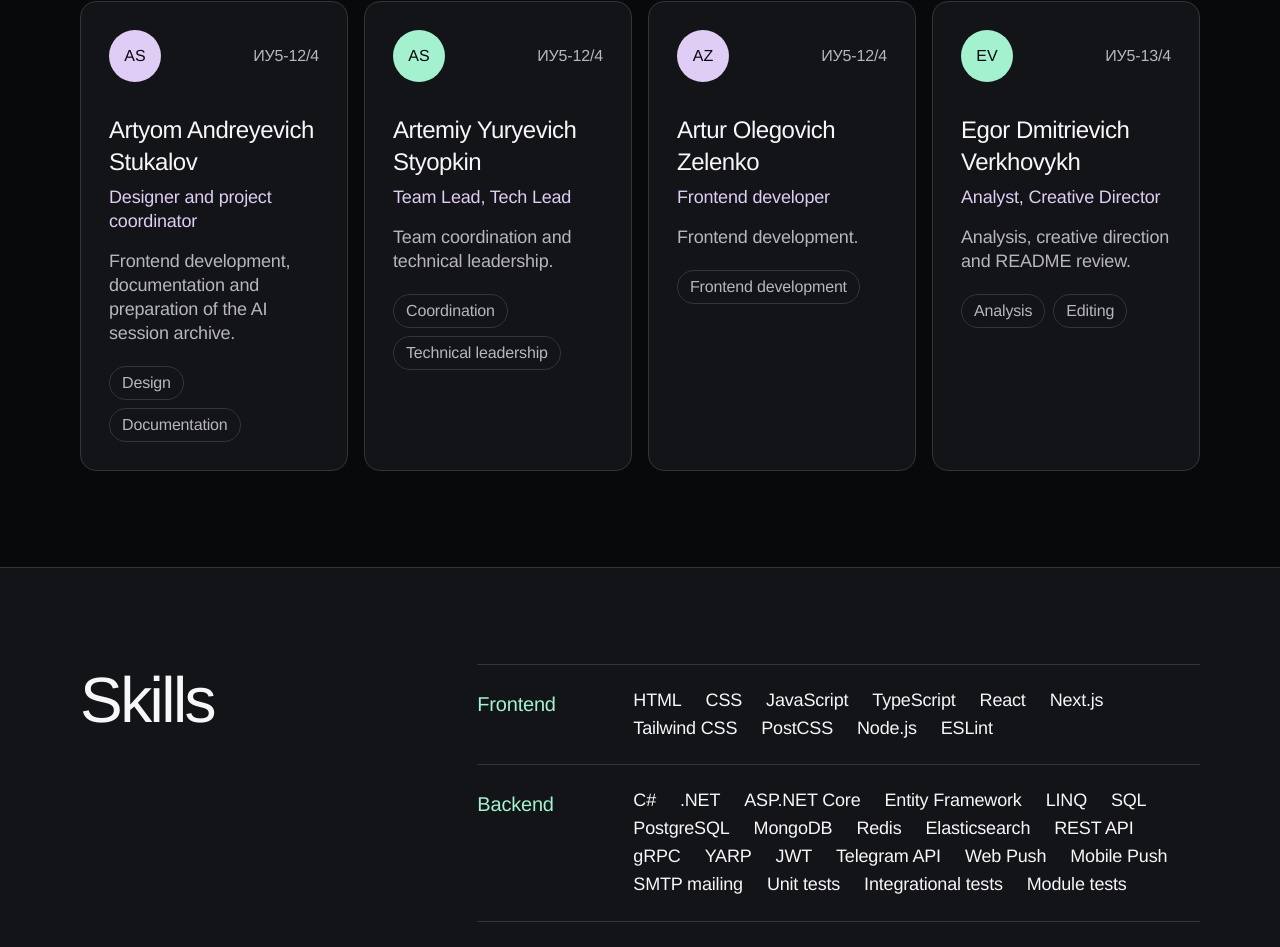
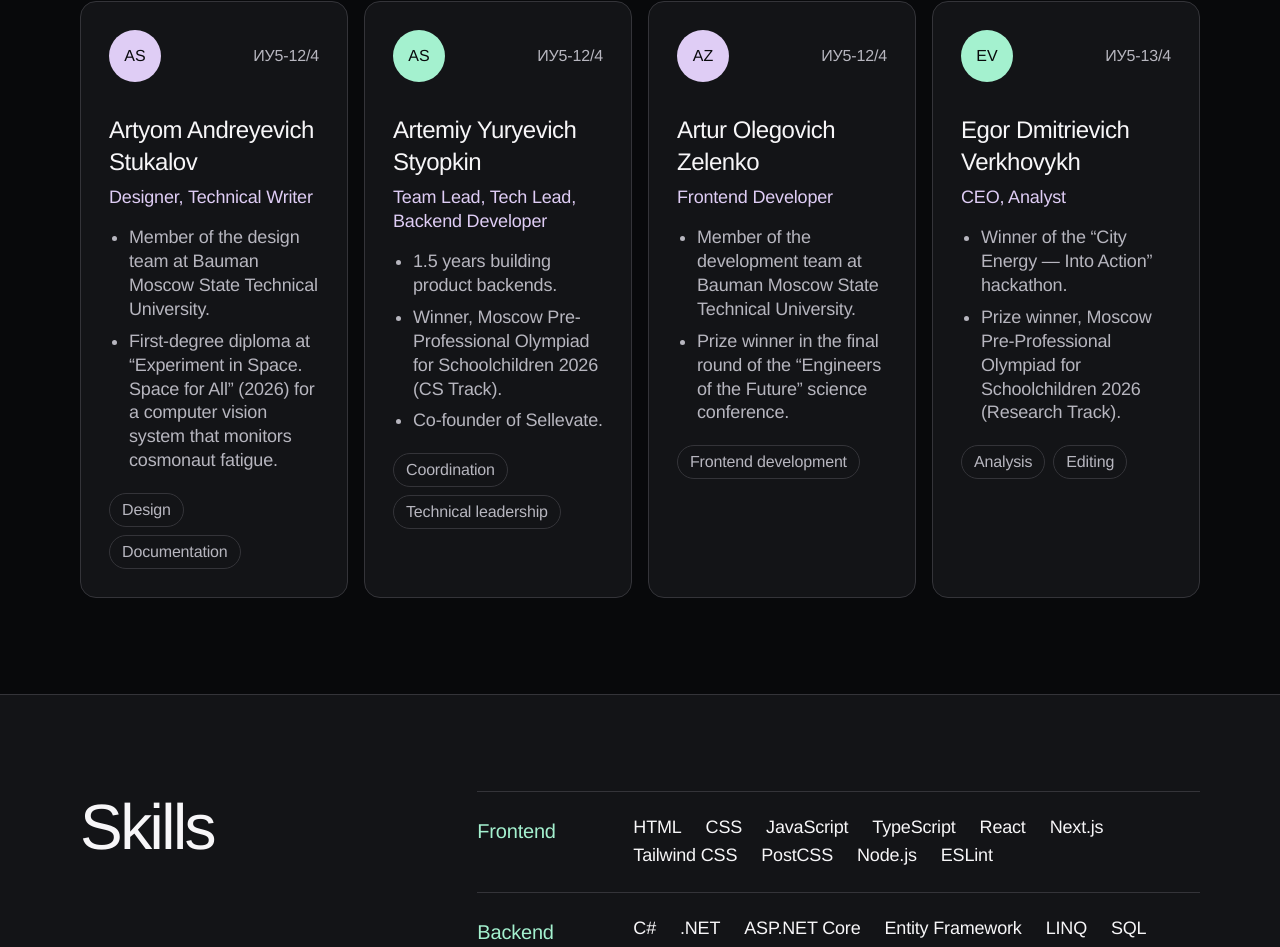
Before and after one commit to akkne/team-onboarding-page, a Next.js app in the folder frontend/: page /en in a window 1280 px wide. Shown: the part 1238-2185 px from the top of the page. Built offline with nearby package versions, Linux system fonts and the light colour scheme.

Commit message:
feat(frontend): show team roles and achievements on member cards

```diff
--- a/frontend/components/member-card.tsx
+++ b/frontend/components/member-card.tsx
@@ -28,10 +28,15 @@ export function MemberCard({ member, lang }: { member: Member; lang: Locale }) {
       <h3 className="card-title max-w-[23ch]">
         {name}
       </h3>
-      <p className="body-copy mt-2 text-lilac">{member.role[lang]}</p>
-      <p className="body-copy mt-4 text-muted">
-        {member.contribution[lang]}
-      </p>
+      <p lang="en" className="body-copy mt-2 text-lilac">{member.role}</p>
+      <ul
+        aria-label={lang === "ru" ? "Достижения" : "Achievements"}
+        className="body-copy mt-4 list-disc space-y-2 pl-5 text-muted"
+      >
+        {member.achievements.map((achievement) => (
+          <li key={achievement.en}>{achievement[lang]}</li>
+        ))}
+      </ul>
       <ul className="mt-5 flex flex-wrap gap-2">
         {member.skills.map((skill) => (
           <li key={skill.ru} className="tag">
--- a/frontend/data/team.ts
+++ b/frontend/data/team.ts
@@ -5,9 +5,9 @@ export type Translation = Record<Locale, string>;
 
 export interface Member {
   name: Translation;
-  role: Translation;
+  role: string;
   group: string;
-  contribution: Translation;
+  achievements: Translation[];
   photo?: string;
   skills: Translation[];
 }
@@ -92,57 +92,79 @@ export const team = {
 export const members: Member[] = [
   {
     name: { ru: "Стукалов Артём Андреевич", en: "Artyom Andreyevich Stukalov" },
-    role: {
-      ru: "Дизайнер и координатор проекта",
-      en: "Designer and project coordinator",
-    },
+    role: "Designer, Technical Writer",
     group: "ИУ5-12/4",
     skills: [
       { ru: "Дизайн", en: "Design" },
       { ru: "Документация", en: "Documentation" },
     ],
-    contribution: {
-      ru: "Фронтенд, документация и подготовка архива ИИ-сессий.",
-      en: "Frontend development, documentation and preparation of the AI session archive.",
-    },
+    achievements: [
+      {
+        ru: "Входит в команду дизайнеров МГТУ им. Н. Э. Баумана.",
+        en: "Member of the design team at Bauman Moscow State Technical University.",
+      },
+      {
+        ru: "Диплом I степени на конференции «Эксперимент в космосе. Космос для всех» (2026) за систему компьютерного зрения для мониторинга усталости космонавта.",
+        en: "First-degree diploma at “Experiment in Space. Space for All” (2026) for a computer vision system that monitors cosmonaut fatigue.",
+      },
+    ],
   },
   {
     name: { ru: "Стёпкин Артемий Юрьевич", en: "Artemiy Yuryevich Styopkin" },
-    role: {
-      ru: "Руководитель команды и технический руководитель",
-      en: "Team Lead, Tech Lead",
-    },
+    role: "Team Lead, Tech Lead, Backend Developer",
     group: "ИУ5-12/4",
     skills: [
       { ru: "Координация", en: "Coordination" },
       { ru: "Техлидство", en: "Technical leadership" },
     ],
-    contribution: {
-      ru: "Координация команды и руководство техническим направлением.",
-      en: "Team coordination and technical leadership.",
-    },
+    achievements: [
+      {
+        ru: "1,5 года в продуктовой бэкенд-разработке.",
+        en: "1.5 years building product backends.",
+      },
+      {
+        ru: "Победитель Московской предпрофессиональной олимпиады школьников 2026 года по информатике.",
+        en: "Winner, Moscow Pre-Professional Olympiad for Schoolchildren 2026 (CS Track).",
+      },
+      {
+        ru: "Сооснователь Sellevate.",
+        en: "Co-founder of Sellevate.",
+      },
+    ],
   },
   {
     name: { ru: "Зеленко Артур Олегович", en: "Artur Olegovich Zelenko" },
-    role: { ru: "Frontend-разработчик", en: "Frontend developer" },
+    role: "Frontend Developer",
     group: "ИУ5-12/4",
     skills: [{ ru: "Фронтенд", en: "Frontend development" }],
-    contribution: { ru: "Разработка фронтенда.", en: "Frontend development." },
+    achievements: [
+      {
+        ru: "Входит в команду разработчиков МГТУ им. Н. Э. Баумана.",
+        en: "Member of the development team at Bauman Moscow State Technical University.",
+      },
+      {
+        ru: "Призёр финального этапа научной конференции «Инженеры будущего».",
+        en: "Prize winner in the final round of the “Engineers of the Future” science conference.",
+      },
+    ],
   },
   {
     name: { ru: "Верховых Егор Дмитриевич", en: "Egor Dmitrievich Verkhovykh" },
-    role: {
-      ru: "Аналитик, креативный директор",
-      en: "Analyst, Creative Director",
-    },
+    role: "CEO, Analyst",
     group: "ИУ5-13/4",
     skills: [
       { ru: "Аналитика", en: "Analysis" },
       { ru: "Редактура", en: "Editing" },
     ],
-    contribution: {
-      ru: "Аналитика, креативное направление и проверка README.",
-      en: "Analysis, creative direction and README review.",
-    },
+    achievements: [
+      {
+        ru: "Победитель хакатона «Энергия города — в дело».",
+        en: "Winner of the “City Energy — Into Action” hackathon.",
+      },
+      {
+        ru: "Призёр исследовательского трека Московской предпрофессиональной олимпиады школьников 2026 года.",
+        en: "Prize winner, Moscow Pre-Professional Olympiad for Schoolchildren 2026 (Research Track).",
+      },
+    ],
   },
 ];
```
Also changed, not shown: 7 other files (tests, documents, lock files or other folders).
